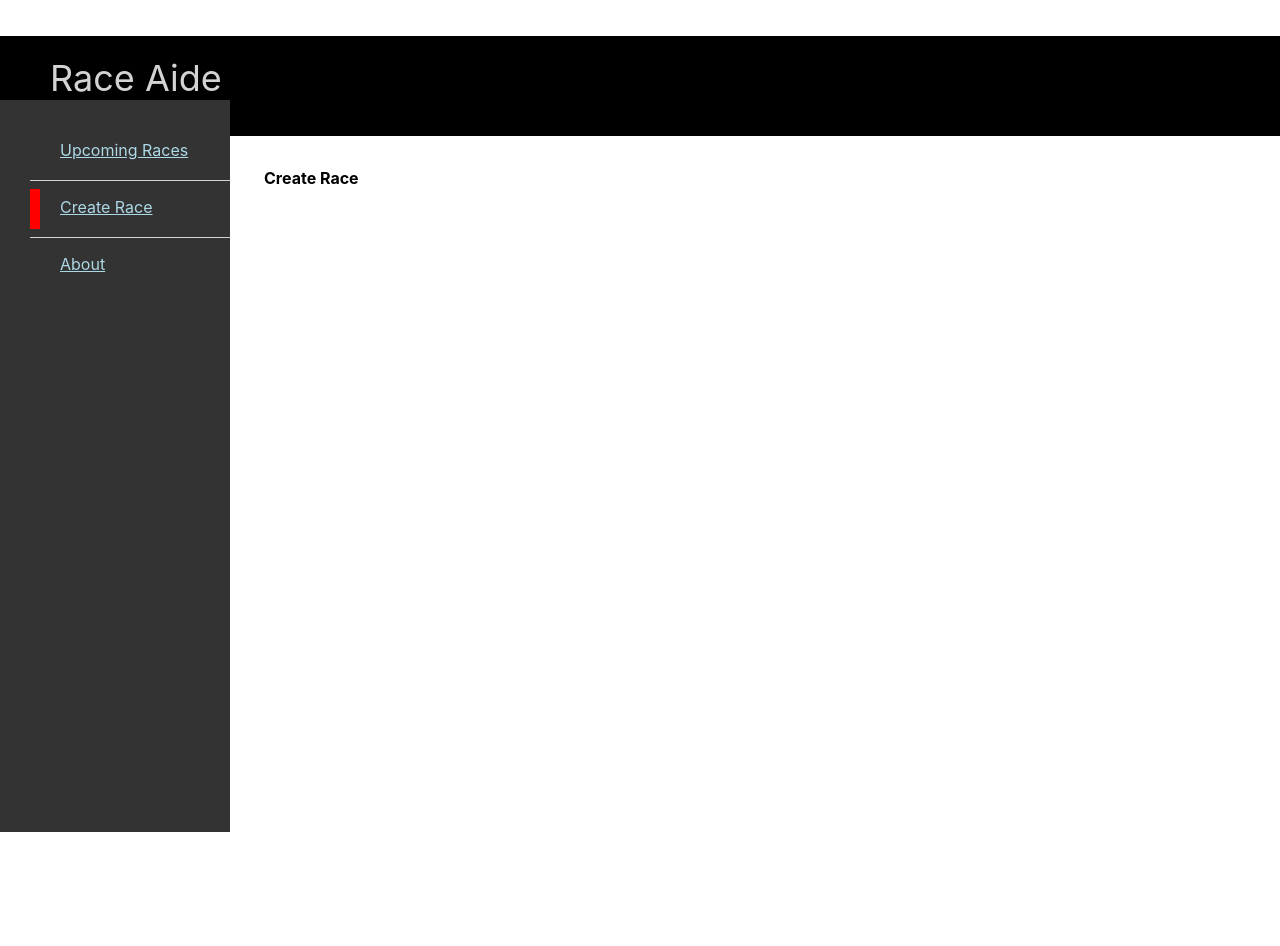
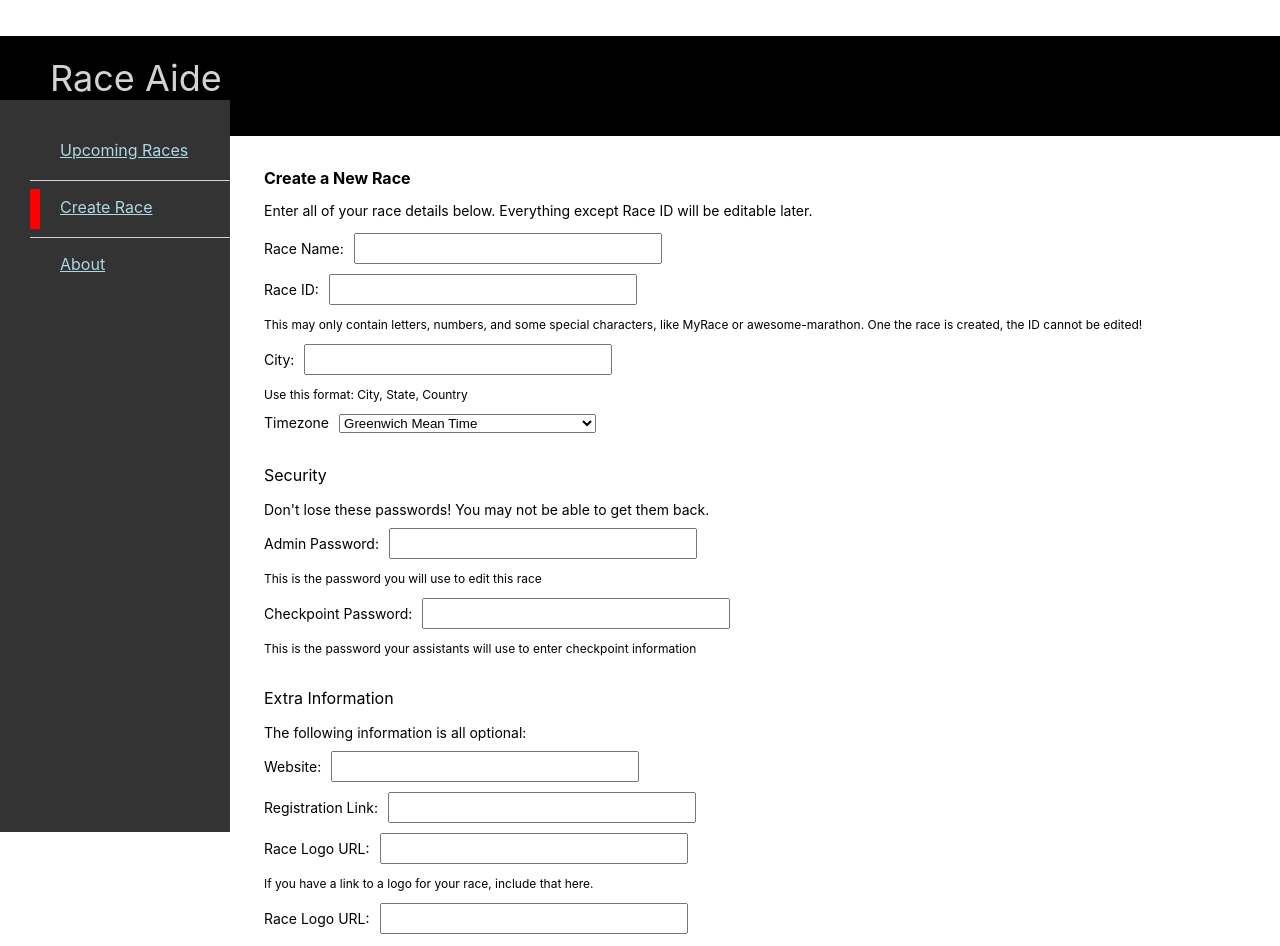
Before and after one commit to Pevio/race-aide, a React (Create React App) app in the folder client/: page /createrace in a window 1280 px wide. Shown: the top 946 px of the page. Before the commit the page ends 836 px from the top, so only its background shows below. Built offline with nearby package versions, Linux system fonts and the light colour scheme.

Commit message:
create race

```diff
--- a/client/package.json
+++ b/client/package.json
@@ -4,12 +4,17 @@
   "private": true,
   "proxy": "http://localhost:5000",
   "dependencies": {
+    "@emotion/react": "^11.7.1",
+    "@emotion/styled": "^11.6.0",
+    "@mui/lab": "^5.0.0-alpha.63",
+    "@mui/material": "^5.2.7",
     "@testing-library/jest-dom": "^5.11.10",
     "@testing-library/react": "^11.2.6",
     "@testing-library/user-event": "^12.8.3",
     "@types/luxon": "^2.0.8",
     "@types/react-router-dom": "^5.1.7",
     "luxon": "^2.3.0",
+    "moment": "^2.29.1",
     "react": "^17.0.2",
     "react-bootstrap": "^1.6.3",
     "react-data-table-component": "^7.4.6",
--- a/client/src/pages/HomePages/CreateRace.tsx
+++ b/client/src/pages/HomePages/CreateRace.tsx
@@ -1,11 +1,146 @@
+import React, { useState } from "react";
+import { useDispatch } from "react-redux";
+import TextField from '@mui/material/TextField';
+import AdapterDateFns from '@mui/lab/AdapterDateFns';
+import LocalizationProvider from '@mui/lab/LocalizationProvider';
+import TimePicker from '@mui/lab/TimePicker';
+import DatePicker from '@mui/lab/DatePicker';
+import {DateTime} from "luxon"
 import { HomePageWrapper } from "../HomePageWrapper";
+import { FullRace, RaceDetails } from "../../types/generalTypes";
+import { timezoneDescriptions } from "../../util/timezones";
+import { createRace } from "../../state/actions/RaceDetails";
 
 export function CreateRace() {
+  const dispatch = useDispatch()
+  const [raceDetails, setRaceDetails] = useState<Partial<FullRace>>({raceDetails: {}})
+  const [startDate, setStartDate] = useState<Date | null>(null)
+  const [startTime, setStartTime] = useState<Date | null>(null)
+
+  const getFormInputField = (key: keyof FullRace | keyof RaceDetails, description: string, additionalContent?: React.ReactNode, isSubDetail: boolean = false, type: string = "text") => {
+    return (
+      <div style={{marginTop: 10}}>
+        <label htmlFor={key}>{`${description}:`}</label>
+        <input
+          style={{marginLeft: 10, width: 300}}
+          type="text"
+          id={key}
+          // @ts-ignore
+          value={isSubDetail ? raceDetails?.raceDetails[key] : raceDetails[key]}
+          onChange={(e) => {
+            if (isSubDetail) {
+              setRaceDetails({
+                ...raceDetails,
+                raceDetails: {
+                  ...raceDetails.raceDetails,
+                  [key]: e.target.value
+                }
+              })
+            } else {
+              setRaceDetails({
+                ...raceDetails,
+                [key]: e.target.value
+              })
+            }
+          }}
+        />
+        {additionalContent &&
+          <p style={{fontSize: 12}}>
+            {additionalContent}
+          </p>
+        }
+      </div>
+    )
+  }
+
+  const onSubmit = () => {
+    if (!startDate || !startTime) return
+      const timeObj = DateTime.now().setZone(raceDetails.timezone).set({
+      year: startDate.getFullYear(),
+      month: startDate.getMonth() + 1,
+      day: startDate.getDate(),
+      hour: startTime.getHours(),
+      minute: startTime.getMinutes(),
+    })
+    const time = timeObj.toMillis()
+    dispatch(createRace({
+      ...raceDetails,
+      startTime: time
+    }))
+  }
 
   return (
     <HomePageWrapper>
       <>
-        <h1>Create Race</h1>
+        <h1>Create a New Race</h1>
+        <p>Enter all of your race details below. Everything except Race ID will be editable later.</p>
+        {getFormInputField("raceName", "Race Name")}
+        {getFormInputField("raceId", "Race ID", "This may only contain letters, numbers, and some special characters, like MyRace or awesome-marathon. One the race is created, the ID cannot be edited!")}
+        {getFormInputField("city", "City", "Use this format: City, State, Country")}
+        <LocalizationProvider dateAdapter={AdapterDateFns}>
+          <div style={{marginTop: 10, display: "flex"}}>
+            <div style={{marginRight: 5, paddingTop: 10}}>
+              Start Date:
+            </div>
+            <DatePicker
+              value={startDate}
+              onChange={(newValue) => {
+                setStartDate(newValue);
+              }}
+              renderInput={(params) => <TextField {...params} />}
+              className="datepicker"
+            />
+          </div>
+          <div style={{marginTop: 10, display: "flex"}}>
+            <div style={{marginRight: 5, paddingTop: 10}}>
+              Start Time:
+            </div>
+            <TimePicker
+              value={startTime}
+              onChange={(newValue) => {
+                setStartTime(newValue);
+              }}
+              renderInput={(params) => <TextField {...params} />}
+              minutesStep={1}
+            />
+          </div>
+        </LocalizationProvider>
+        <div style={{marginTop: 10}}>
+          <label htmlFor="timezone">Timezone</label>
+          <select style={{marginLeft: 10}} id="timezone" value={raceDetails.timezone} onChange={(e) => setRaceDetails({
+            ...raceDetails,
+            timezone: e.target.value
+          })}>
+            {Object.keys(timezoneDescriptions).map((timezone: string) => (
+              <option key={timezone} value={timezone}>
+                {timezoneDescriptions[timezone]}
+              </option>
+            ))}
+          </select>
+        </div>
+        <div>
+          <p style={{marginTop: 32, fontSize: 16}}>
+            Security
+          </p>
+          <p style={{margin: 0}}>Don't lose these passwords! You may not be able to get them back.</p>
+          {getFormInputField("adminPassword", "Admin Password", "This is the password you will use to edit this race", false, "password")}
+          {getFormInputField("checkpointPassword", "Checkpoint Password", "This is the password your assistants will use to enter checkpoint information", false, "password")}
+        </div>
+        <div>
+          <p style={{marginTop: 32, fontSize: 16}}>
+            Extra Information
+          </p>
+          <p style={{margin: 0}}>The following information is all optional:</p>
+          {getFormInputField("website", "Website", undefined, true)}
+          {getFormInputField("registration", "Registration Link", undefined, true)}
+          {getFormInputField("logoUrl", "Race Logo URL", "If you have a link to a logo for your race, include that here.", true)}
+          {getFormInputField("logoUrl", "Race Logo URL", "If you have a link to a logo for your race, include that here.", true)}
+        </div>
+        <div style={{marginTop: 32}}>
+          <button onClick={onSubmit}>
+            Create Race!
+          </button>
+        </div>
       </>
     </HomePageWrapper>
   )
--- a/client/src/state/actions/RaceDetails.tsx
+++ b/client/src/state/actions/RaceDetails.tsx
@@ -10,6 +10,26 @@ export const getRaceDetails = (raceId: string): ThunkActionType => async (
     dispatch(setRaceLoading(true))
     const res = await fetch(`/api/getracedetails/${raceId}`, {
       method: "GET",
+    });
+    const data = await res.json()
+
+    dispatch(setSelectedRace(data.race, data.returnCode === 0))
+  } catch (error) {
+    dispatch(setSelectedRace(undefined, false));
+  }
+};
+
+export const createRace = (race: Partial<FullRace>): ThunkActionType => async (
+  dispatch: Dispatch
+) => {
+  try {
+    dispatch(setRaceLoading(true))
+    const res = await fetch("/api/createrace", {
+      method: "POST",
+      headers: {"Content-Type": "application/json"},
+      body: JSON.stringify({
+        race
+      })
     });
     const data = await res.json()
 
--- a/client/src/types/generalTypes.tsx
+++ b/client/src/types/generalTypes.tsx
@@ -8,21 +8,32 @@ export interface Race {
 }
 
 export interface FullRace extends Race {
-  raceDetails: {
-    socialMedia?: string;
-    website?: string;
-    registration?: string;
-    picture?: string;
-    distances: string[]
-  }
+  raceDetails: Partial<RaceDetails>
   runners: Record<string, Runner>;
+  checkpoints: {}
+  adminPassword?: string;
+  checkpointPassword?: string;
+}
+export interface RaceDetails {
+  socialMedia: string;
+  website: string;
+  registration: string;
+  picture: string;
+  distances: string[]
+  logoUrl: string;
 }
 
 export interface Runner {
   bibNumber: string;
   runnerName: string;
-  runnerDetails: {
-    email?: string;
+  runnerDetails: Partial<{
+    email: string;
     distance: string;
-  }
+  }>
 }
+
+export type RaceAuthorization = "RACE_ADMIN" | "RACE_OFFICER"
+export const RaceAuthorizationDescription: Record<RaceAuthorization, string> = {
+  RACE_ADMIN: "Race Admin",
+  RACE_OFFICER: "Race Officer"
+}
--- /dev/null
+++ b/client/src/util/timezones.tsx
@@ -0,0 +1,35 @@
+
+export const timezoneDescriptions: Record<string, string> = {
+  GMT: "Greenwich Mean Time",
+  UTC: "Universal Coordinated Time",
+  ECT: "European Central Time",
+  EET: "Eastern European Time",
+  ART: "(Arabic) Egypt Standard Time",
+  EAT: "Eastern African Time",
+  MET: "Middle East Time",
+  NET: "Near East Time",
+  PLT: "Pakistan Lahore Time",
+  IST: "India Standard Time",
+  BST: "Bangladesh Standard Time",
+  VST: "Vietnam Standard Time",
+  CTT: "China Taiwan Time",
+  JST: "Japan Standard Time",
+  ACT: "Australia Central Time",
+  AET: "Australia Eastern Time",
+  SST: "Solomon Standard Time",
+  NST: "New Zealand Standard Time",
+  MIT: "Midway Islands Time",
+  HST: "Hawaii Standard Time",
+  AST: "Alaska Standard Time",
+  PST: "Pacific Standard Time",
+  PNT: "Phoenix Standard Time",
+  MST: "Mountain Standard Time",
+  CST: "Central Standard Time",
+  EST: "Eastern Standard Time",
+  IET: "Indiana Eastern Standard Time",
+  PRT: "Puerto Rico and US Virgin Islands Time",
+  CNT: "Canada Newfoundland Time",
+  AGT: "Argentina Standard Time",
+  BET: "Brazil Eastern Time",
+  CAT: "Central African Time",
+}
```
Also changed, not shown: 2 other files (tests, documents, lock files or other folders).
